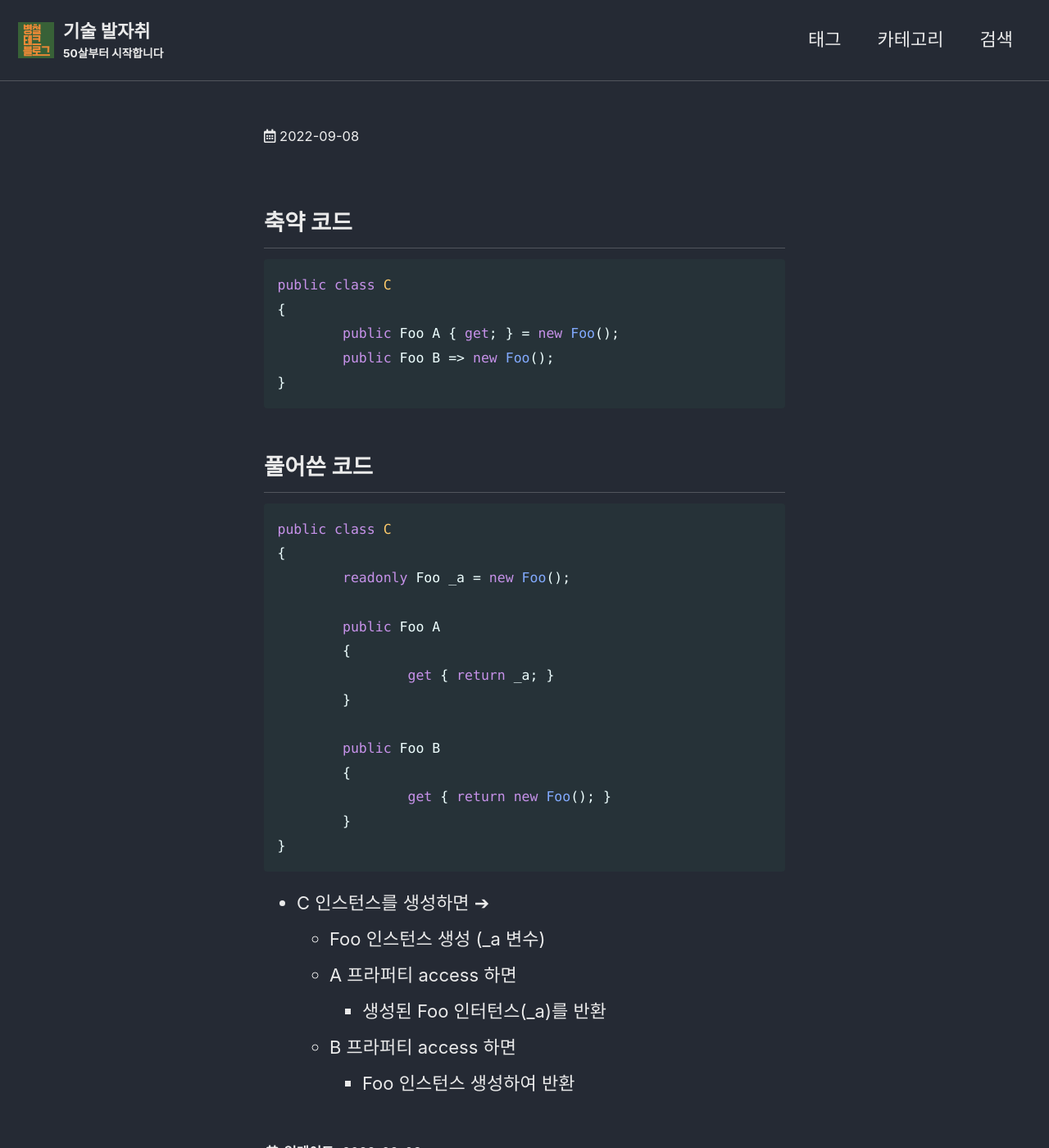
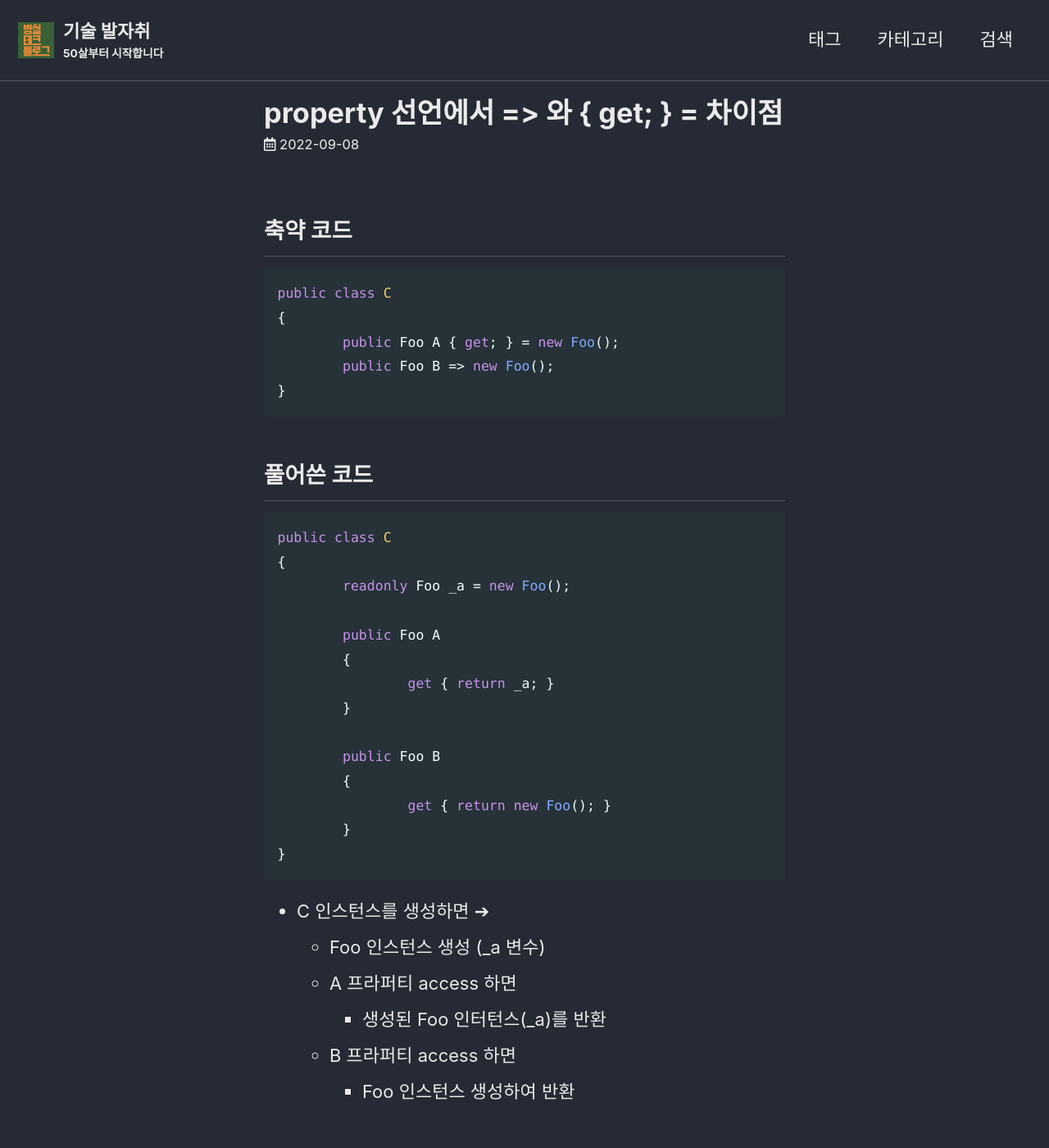
Before and after one commit to byungchul1885/byungchul1885.github.io, a Jekyll site: the page built from _posts/2022-09-08-1st.md, in a window 1280 px wide and 1400 px high. Shown: the whole window at 82% size. Built offline with Jekyll 4.4.1, drawn with Linux system fonts in a browser that asks for light colours; cached includes are drawn as plain includes.

Commit message:
제목 수정

```diff
--- a/_posts/2022-09-08-1st.md
+++ b/_posts/2022-09-08-1st.md
@@ -1,5 +1,5 @@
 ---
-title:  "property 선언에서 "=>" 와 "{ get; } =" 차이점"
+title:  "property 선언에서 => 와 { get; } = 차이점"
 # categories:
 #   - Blog
 tags: [c#, property]
```
